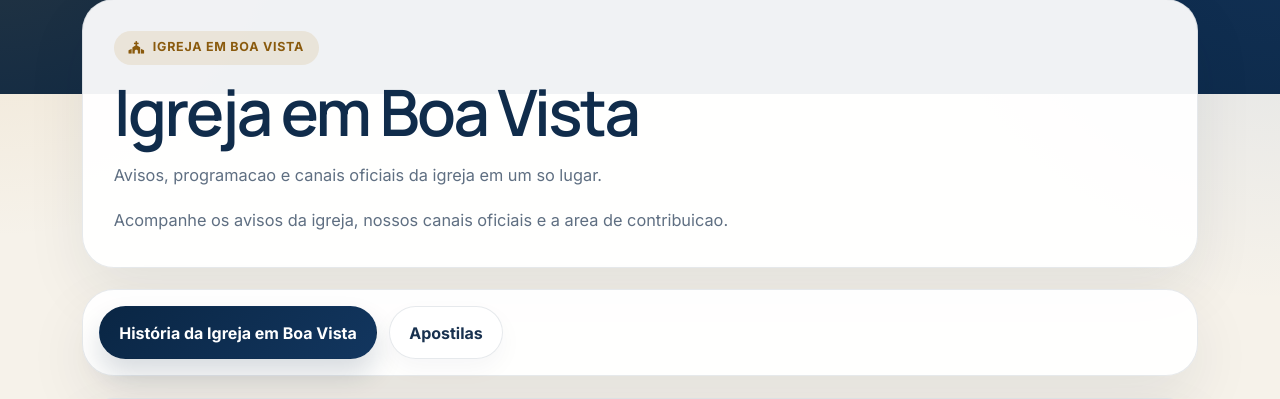
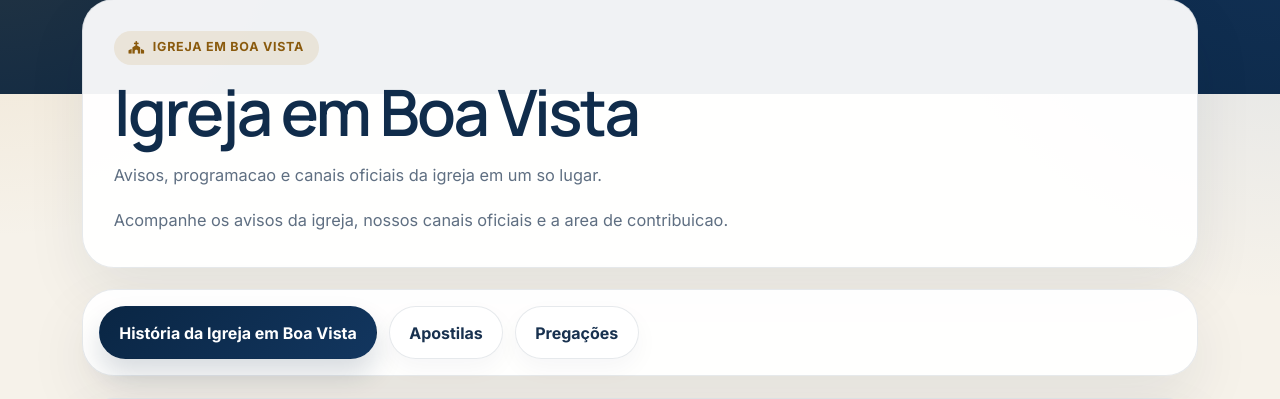
Before and after one commit to conectacasarr/inventario, a Flask app: page /igrejaemboavista in a window 1280 px wide. Shown: the part 114-513 px from the top of the page. Run offline with Flask 3, Linux system fonts and the light colour scheme; data comes from the database, SQL or seed files in the repository; data that the repository does not hold is empty.

Commit message:
refactor: add sermons to church tab menu

```diff
--- a/templates/igrejaemboavista_publico.html
+++ b/templates/igrejaemboavista_publico.html
@@ -392,6 +392,13 @@
             font-weight: 700;
             padding: 0.85rem 1.2rem;
             box-shadow: 0 10px 24px rgba(10, 38, 68, 0.04);
+        }
+
+        .ibv-tab-link {
+            text-decoration: none;
+            display: inline-flex;
+            align-items: center;
+            justify-content: center;
         }
 
         .ibv-tab-button:hover {
@@ -853,6 +860,7 @@
                 <div class="ibv-tab-nav" aria-label="Seções do portal">
                     <button type="button" class="ibv-tab-button active" data-ibv-tab="historia">{{ config.historia_titulo_visivel or 'História da Igreja em Boa Vista' }}</button>
                     <button type="button" class="ibv-tab-button" data-ibv-tab="apostilas">{{ config.apostilas_titulo_visivel or 'Apostilas' }}</button>
+                    <a href="{{ igreja_path('/pregacoes') }}" class="ibv-tab-button ibv-tab-link">Pregações</a>
                 </div>
             </section>
 
```
